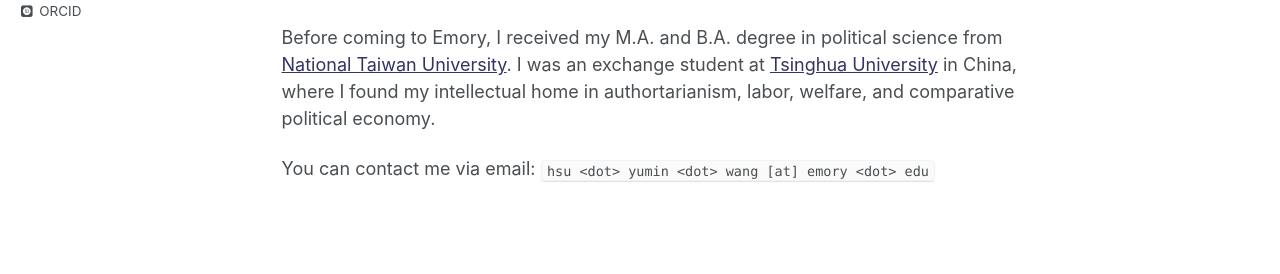
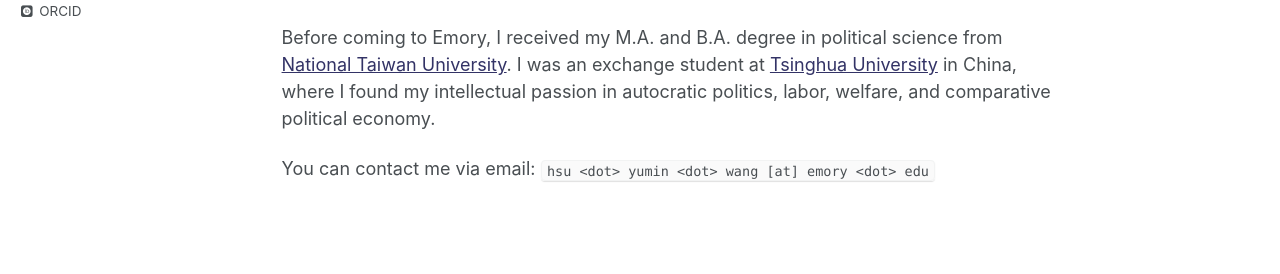
Before and after one commit to hsuyumin/hsuyumin.github.io, a Jekyll site: the page built from _pages/about.md, in a window 1280 px wide. Shown: the part 480-754 px from the top of the page. Built offline with Jekyll 4.4.1, drawn with Linux system fonts in a browser that asks for light colours; some web fonts are replaced.

Commit message:
Update about.md

```diff
--- a/_pages/about.md
+++ b/_pages/about.md
@@ -12,6 +12,6 @@ I am a Ph.D. candidate in the [Department of Political Science at Emory Universi
 
 My primary research interest lies in redistributive politics under dictatorship. My research advances the literature by exploring its intersection with autocratic courts and the study of propaganda. Specifically, I study (1) how autocratic courts help manage elite-mass conflicts amid distributive tensions and (2) why autocrats proactively communicate their redistributive efforts and examine how such propaganda shapes political attitudes. My work has been published by _Comparative Politics_ and _Comparative Political Studies_ and invited to revise and resubmit by the _Journal of Politics_.
 
-Before coming to Emory, I received my M.A. and B.A. degree in political science from [National Taiwan University](https://www.ntu.edu.tw/english/). I was an exchange student at [Tsinghua University](https://www.tsinghua.edu.cn/en/) in China, where I found my intellectual home in authortarianism, labor, welfare, and comparative political economy.
+Before coming to Emory, I received my M.A. and B.A. degree in political science from [National Taiwan University](https://www.ntu.edu.tw/english/). I was an exchange student at [Tsinghua University](https://www.tsinghua.edu.cn/en/) in China, where I found my intellectual passion in autocratic politics, labor, welfare, and comparative political economy.
 
 You can contact me via email: `hsu <dot> yumin <dot> wang [at] emory <dot> edu`
```
